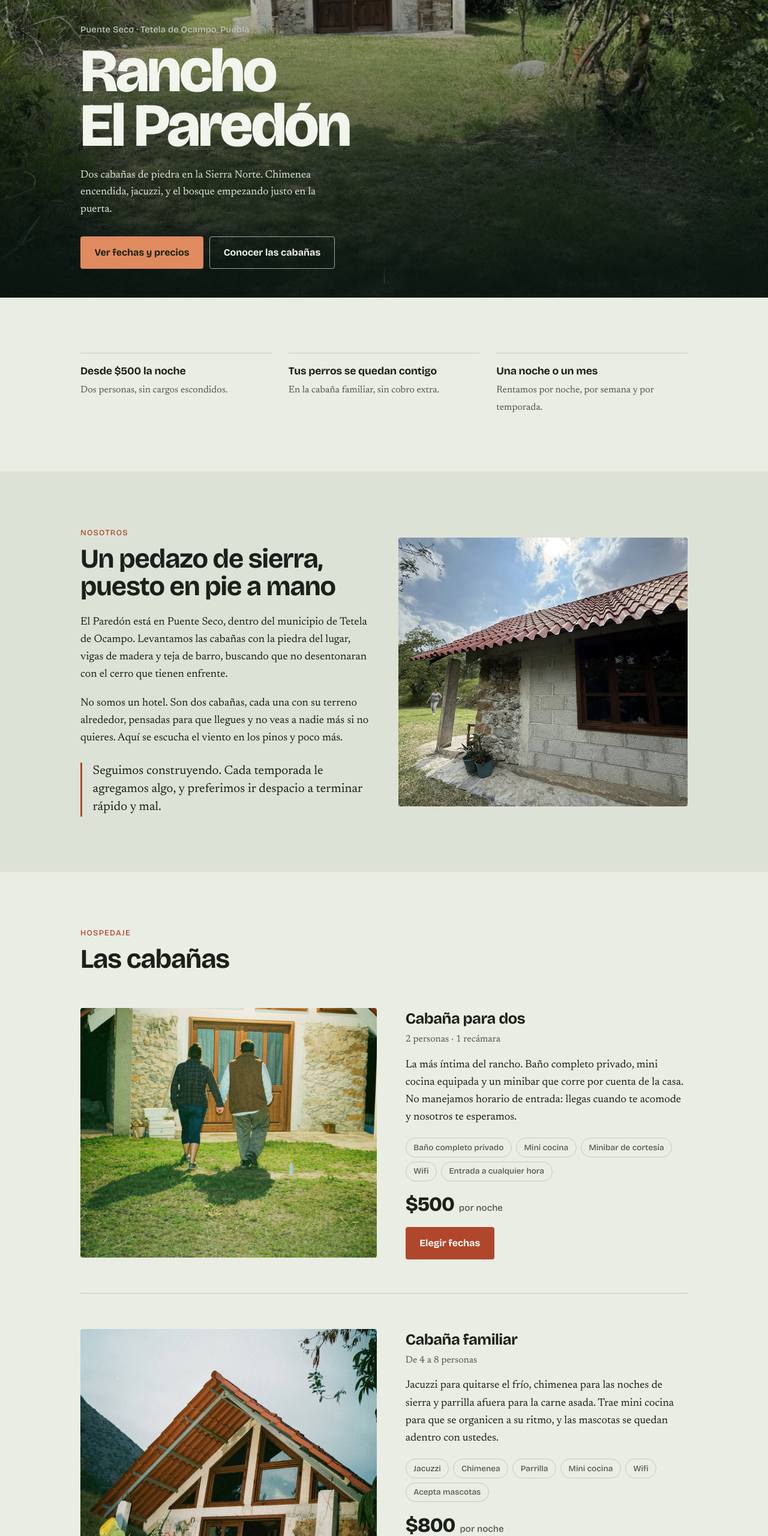
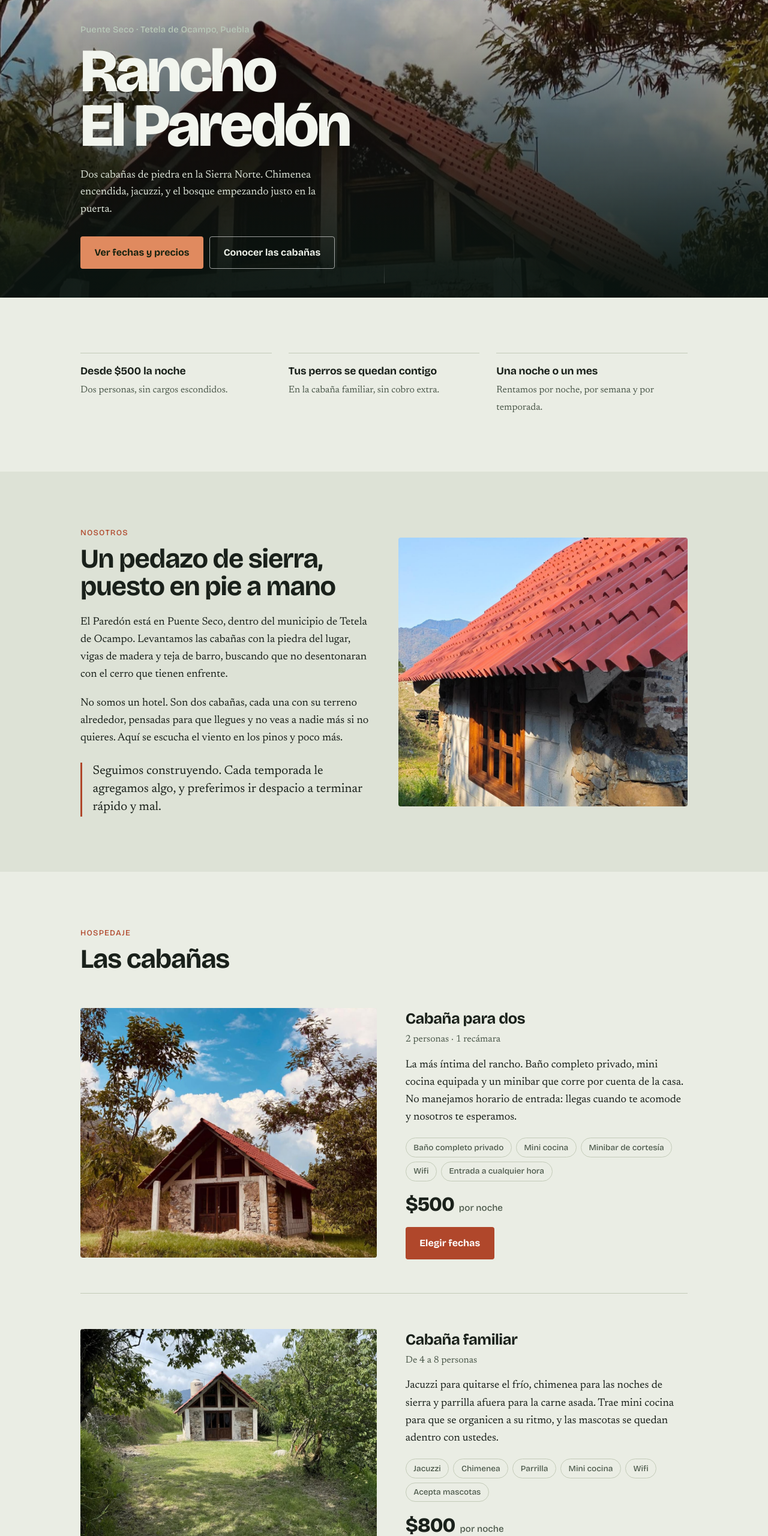
Before and after one commit to vidia-dev/rancho-el-paredon, a plain HTML site: page index.html in a window 1280 px wide. Shown: the part 240-2800 px from the top of the page at 60% size. Drawn offline with nearby package versions, Linux system fonts and the light colour scheme.

Commit message:
Reemplaza las fotos por tomas reales y amplia la galeria
- Nueva foto de portada: la cabana completa con el cielo despejado
- Fotos de ambas cabanas y de Nosotros cambiadas por tomas reales
- Galeria ampliada a nueve fotos
- Elimina las cuatro imagenes retocadas con IA que tenian marca de agua

Co-Authored-By: Claude Opus 5 <noreply@anthropic.com>
Claude-Session: https://claude.ai/code/session_011xaXRfwzyMy7Qowwaq1Zre

```diff
--- a/index.html
+++ b/index.html
@@ -46,7 +46,7 @@
 
 <!-- ===================== PORTADA ===================== -->
 <header class="hero" id="inicio">
-  <img class="hero-img" src="img/fachada-jardin.jpg" alt="Cabaña de piedra con techo de teja roja rodeada de árboles en el Rancho El Paredón">
+  <img class="hero-img" src="img/portada-nubes.jpg" alt="Cabaña de piedra con techo de teja roja bajo el cielo de la Sierra Norte">
   <div class="wrap">
     <p class="eyebrow rise d1">Puente Seco · Tetela de Ocampo, Puebla</p>
     <h1 class="rise d2">Rancho<br>El Paredón</h1>
@@ -82,7 +82,7 @@
         <p class="pull">Seguimos construyendo. Cada temporada le agregamos algo, y preferimos ir despacio a terminar rápido y mal.</p>
       </div>
       <div class="about-photo">
-        <img src="img/terraza.jpg" alt="Terraza de piedra y techo de teja de una de las cabañas" loading="lazy">
+        <img src="img/teja-detalle.jpg" alt="Detalle del techo de teja, la piedra y la carpintería de madera" loading="lazy">
       </div>
     </div>
   </div>
@@ -95,7 +95,7 @@
     <h2 class="rv">Las cabañas</h2>
 
     <article class="cabin rv">
-      <div class="cabin-photo"><img src="img/atardecer.jpg" alt="Cabaña para dos iluminada al anochecer" loading="lazy"></div>
+      <div class="cabin-photo"><img src="img/cabana-pasto.jpg" alt="Cabaña para dos sobre el pasto, con el cielo de la sierra" loading="lazy"></div>
       <div>
         <h3>Cabaña para dos</h3>
         <p class="cap">2 personas · 1 recámara</p>
@@ -110,7 +110,7 @@
     </article>
 
     <article class="cabin rv">
-      <div class="cabin-photo"><img src="img/cabana-angulo.jpg" alt="Cabaña familiar del Rancho El Paredón vista desde el jardín" loading="lazy"></div>
+      <div class="cabin-photo"><img src="img/fachada-jardin.jpg" alt="Cabaña familiar del Rancho El Paredón vista desde el jardín" loading="lazy"></div>
       <div>
         <h3>Cabaña familiar</h3>
         <p class="cap">De 4 a 8 personas</p>
@@ -274,11 +274,14 @@
     <p class="kicker rv">Fotos</p>
     <h2 class="rv">El rancho</h2>
     <div class="grid rv">
-      <figure><img src="img/terraza.jpg" alt="Terraza de piedra y techo de teja" loading="lazy"></figure>
-      <figure><img src="img/entrada.jpg" alt="Entrada de madera de la cabaña" loading="lazy"></figure>
+      <figure><img src="img/vista-cerro.jpg" alt="El cerro y el valle vistos desde el rancho" loading="lazy"></figure>
+      <figure><img src="img/atardecer-arboles.jpg" alt="La cabaña al atardecer entre los árboles" loading="lazy"></figure>
+      <figure><img src="img/teja-detalle.jpg" alt="Detalle del techo de teja y los muros de piedra" loading="lazy"></figure>
+      <figure><img src="img/terraza.jpg" alt="Terraza de piedra bajo el alero de teja" loading="lazy"></figure>
       <figure><img src="img/ventanales.jpg" alt="Fachada de la cabaña con ventanales de madera" loading="lazy"></figure>
-      <figure><img src="img/cielo-sierra.jpg" alt="La cabaña bajo el cielo de la sierra" loading="lazy"></figure>
       <figure><img src="img/camino.jpg" alt="Camino de terracería entre pinos para llegar al rancho" loading="lazy"></figure>
+      <figure><img src="img/portada-nubes.jpg" alt="La cabaña completa bajo el cielo despejado" loading="lazy"></figure>
+      <figure><img src="img/cabana-pasto.jpg" alt="La cabaña sobre el pasto con el cerro detrás" loading="lazy"></figure>
       <figure><img src="img/fachada-jardin.jpg" alt="La cabaña vista desde el jardín" loading="lazy"></figure>
     </div>
 
```
Also changed, not shown: img/atardecer-arboles.jpg (added), img/atardecer.jpg (deleted), img/cabana-angulo.jpg (deleted), img/cabana-pasto.jpg (added), img/cielo-sierra.jpg (deleted), img/entrada.jpg (deleted), img/portada-nubes.jpg (added), img/teja-detalle.jpg (added), img/vista-cerro.jpg (added).
